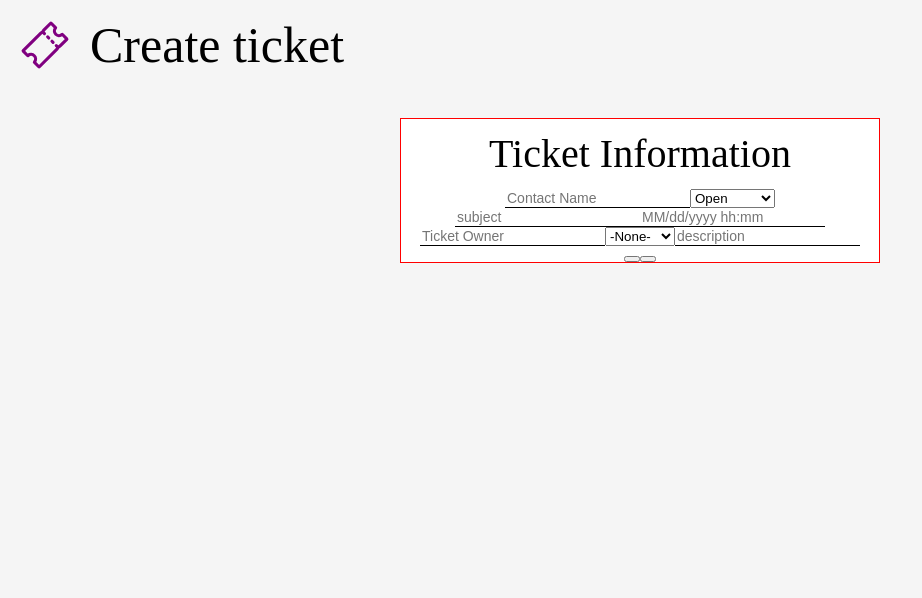
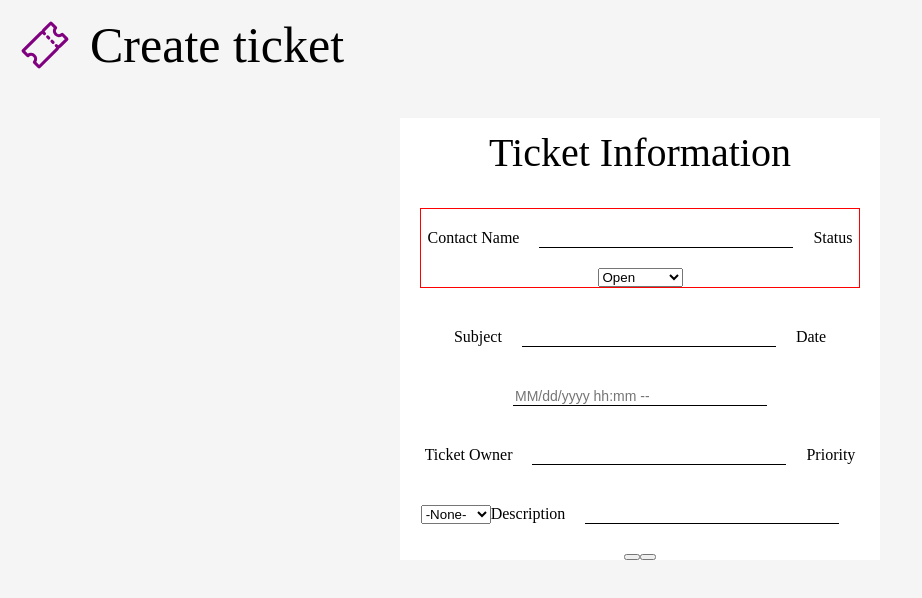
Before and after one commit to imxande/Help-Desk, a React (Create React App) app in the folder bug-tracker/: page /ticket in a window 1280 px wide. Shown: the top 598 px of the page, without its empty margins (0-922 px from the left). Built offline with nearby package versions, Linux system fonts and the light colour scheme; the HTML template or start-up script is replaced by a standard one.

Commit message:
added label text to ticket form

```diff
--- a/bug-tracker/src/components/ticket/style.js
+++ b/bug-tracker/src/components/ticket/style.js
@@ -30,7 +30,6 @@ export const HeadingTwo = styled.h2`
 `;
 
 export const FormContainer = styled.div`
-	border: 1px solid red;
 	display: flex;
 	flex-direction: column;
 	text-align: center;
--- a/bug-tracker/src/components/ticket_form/index.jsx
+++ b/bug-tracker/src/components/ticket_form/index.jsx
@@ -20,9 +20,11 @@ const TicketForm = () => {
 			<Form>
 				<TopContent>
 					<Label>
-						<Field placeholder="Contact Name" />
+						Contact Name
+						<Field />
 					</Label>
 					<Label htmlFor="status">
+						Status
 						<Select>
 							<Option>Open</Option>
 							<Option>In Process</Option>
@@ -33,18 +35,21 @@ const TicketForm = () => {
 				</TopContent>
 				<MiddleContent>
 					<Label htmlFor="subject">
-						<Field placeholder="subject" />
+						Subject
+						<Field />
 					</Label>
-
 					<Label>
-						<Field placeholder="MM/dd/yyyy hh:mm" />
+						Date
+						<Field placeholder="MM/dd/yyyy hh:mm --" />
 					</Label>
 				</MiddleContent>
 				<BottomContent>
 					<Label>
-						<Field placeholder="Ticket Owner" />
+						Ticket Owner
+						<Field />
 					</Label>
 					<Label>
+						Priority
 						<Select>
 							<Option>-None-</Option>
 							<Option>High</Option>
@@ -53,10 +58,10 @@ const TicketForm = () => {
 						</Select>
 					</Label>
 					<Label htmlFor="body">
-						<Field placeholder="description" />
+						Description
+						<Field />
 					</Label>
 				</BottomContent>
-
 				<ButtonContainer>
 					<SubmitButton />
 					<CancelButton />
--- a/bug-tracker/src/components/ticket_form/style.js
+++ b/bug-tracker/src/components/ticket_form/style.js
@@ -1,7 +1,10 @@
 import styled from "styled-components";
 
 export const Container = styled.div``;
-export const TopContent = styled.div``;
+export const TopContent = styled.div`
+	border: 1px solid red;
+	margin: 20px;
+`;
 export const MiddleContent = styled.div``;
 export const BottomContent = styled.div``;
 export const Form = styled.form`
@@ -16,6 +19,8 @@ export const Field = styled.input`
 	border: none;
 	outline: none;
 	border-bottom: 1px solid #000;
+	margin: 20px;
+	width: 250px;
 `;
 
 export const ButtonContainer = styled.div``;
```
